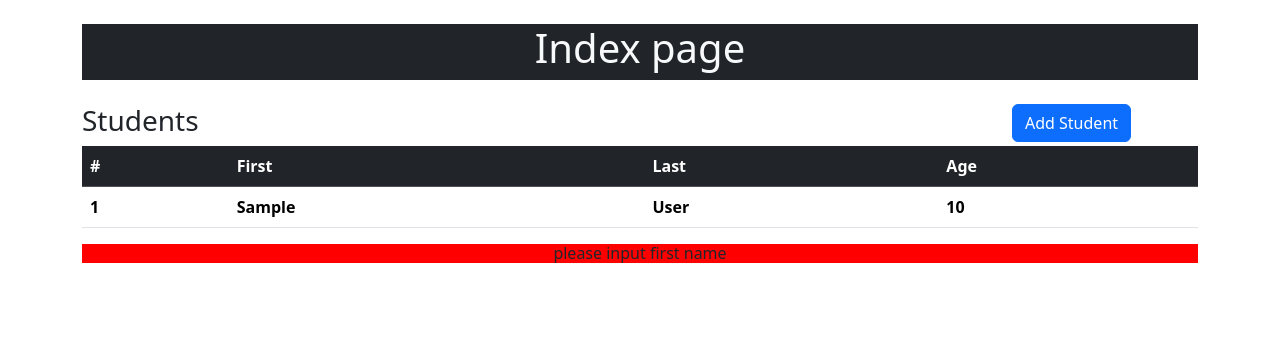
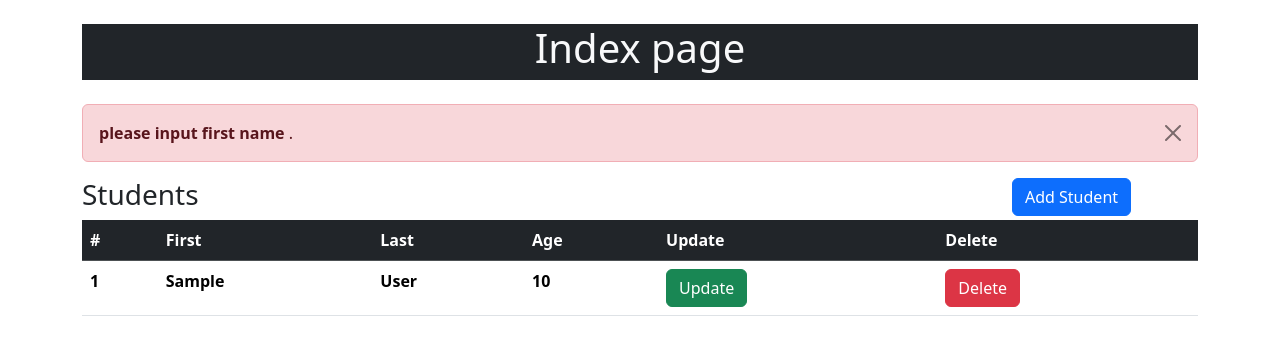
Before and after one commit to GabroTestAccount/Simpke-PHP_CRUD, a PHP site: the page made by index.php in a window 1280 px wide. Shown: the top 355 px of the page. Run offline with PHP 8.4, Linux system fonts and the light colour scheme; tables that the repository leaves empty or names only in its code hold one stand-in row (values such as "Sample post"); lists and menus that the app fills with data are empty; some libraries are stand-ins or nearby versions.

Commit message:
Update - Delete

```diff
--- a/add-students.php
+++ b/CRUD/add-students.php
@@ -1,6 +1,6 @@
 <?php
 
-include('connect.php');
+include('../connect.php');
 
 if (isset($_POST['add-Student'])) {
     $first_name = $_POST['first_name'];
@@ -9,7 +9,7 @@ if (isset($_POST['add-Student'])) {
 }
 
 if (empty($first_name)) {
-    header('location:index.php?failed_msg=please input first name');
+    header('location:../index.php?failed_msg=please input first name');
 } else {
 
     $query = "INSERT INTO students (first_name,last_name,age)
@@ -19,6 +19,6 @@ if (empty($first_name)) {
     if(!$result){
         die('The query is failed'.mysqli_error($conn));
     }else{
-        header('location:index.php?success_msg=your data has been added successfully');
+        header('location:../index.php?success_msg=your data has been added successfully');
     }
 }
--- a/css/style.css
+++ b/css/style.css
@@ -1,5 +1,5 @@
 h6{
     text-align: center;
-    background-color: red;
+    color: red;
 
 }
--- a/index.php
+++ b/index.php
@@ -1,6 +1,6 @@
 <?php
 include_once('connect.php');
-include('layout/header.php');
+include_once('layout/header.php');
 ?>
 <br>
 <div class="container text-light text-center bg-dark">
@@ -11,6 +11,33 @@ include('layout/header.php');
     </div>
 </div>
 <br>
+<!-- Failed Message -->
+<?php
+if (isset($_GET['failed_msg'])) {
+?>
+    <div class="alert alert-danger alert-dismissible fade show" role="alert">
+        <strong> <?php echo $_GET["failed_msg"]; ?> </strong> .
+        <button type="button" class="btn-close" data-dismiss="alert" aria-label="Close"></button>
+    </div>
+<?php } ?>
+<!-- Success Message -->
+<?php
+if (isset($_GET['success_msg'])) {
+?>
+    <div class="alert alert-success alert-dismissible fade show" role="alert">
+        <strong> <?php echo $_GET["success_msg"]; ?> </strong> .
+        <button type="button" class="btn-close" data-dismiss="alert" aria-label="Close"></button>
+    </div>
+<?php } ?>
+<!-- Delete Message -->
+<?php
+if (isset($_GET['delete_msg'])) {
+?>
+    <div class="alert alert-danger alert-dismissible fade show" role="alert">
+        <strong> <?php echo $_GET["delete_msg"]; ?> </strong> .
+        <button type="button" class="btn-close" data-dismiss="alert" aria-label="Close"></button>
+    </div>
+<?php } ?>
 <table class="table">
     <thead class="table-dark">
         <row class="d-flex justify-content-between">
@@ -29,6 +56,8 @@ include('layout/header.php');
                 <th scope="col">First</th>
                 <th scope="col">Last</th>
                 <th scope="col">Age</th>
+                <th scope="col">Update</th>
+                <th scope="col">Delete</th>
             </tr>
     </thead>
     <tbody>
@@ -47,7 +76,36 @@ include('layout/header.php');
                     <th scope="col"><?php echo $row['first_name']; ?></th>
                     <th scope="col"><?php echo $row['last_name']; ?></th>
                     <th scope="col"><?php echo $row['age']; ?></th>
+                    <th scope="col"><a href="CRUD/update_student.php?id=<?php echo $row['id']; ?>" name="update_student" class="btn btn-success">
+                            Update</a></th>
+                    <th scope="col">
+                        <button type="button" class="btn btn-danger" data-toggle="modal" data-target="#delete_Student<?php echo $row['id']; ?>">
+                            Delete
+                        </button>
+                    </th>
+
                 </tr>
+                <!-- modal Delete-Student -->
+                <form action="CRUD/delete_student.php?id=<?php echo $row['id']; ?>" method="POST">
+                    <div class="modal fade" id="delete_Student<?php echo $row['id']; ?>" role="dialog" tabindex="-1">
+                        <div class="modal-dialog" role="document">
+                            <div class="modal-content">
+                                <div class="modal-header">
+                                    <h5 class="modal-title">Modal title</h5>
+                                    <button type="button" class="btn-close" data-dismiss="modal" aria-label="Close"></button>
+                                </div>
+                                <div class="modal-body">
+                                    <p>Do you want to delete the student<u>
+                                            <?php echo $row['first_name'] . " " . $row['last_name']; ?></u>?</p>
+                                </div>
+                                <div class="modal-footer">
+                                    <button type="button" class="btn btn-secondary" data-dismiss="modal">Close</button>
+                                    <input type="submit" name="delete_Student" class="btn btn-danger" value="Delete">
+                                </div>
+                            </div>
+                        </div>
+                    </div>
+                </form>
         <?php
             }
         }
@@ -55,15 +113,14 @@ include('layout/header.php');
     </tbody>
 </table>
 
-<!-- Modal -->
-<form action="add-students.php" method="POST">
-    <div class="modal fade" id="addStudent" tabindex="-1" role="dialog" aria-labelledby="exampleModalLongTitle" aria-hidden="true">
+<!-- Modal Add-student -->
+<form action="CRUD/add-students.php" method="POST">
+    <div class="modal fade" id="addStudent" tabindex="-1" role="dialog" aria-labelledby="exam" aria-hidden="true">
         <div class="modal-dialog" role="document">
             <div class="modal-content">
                 <div class="modal-header">
-                    <h5 class="modal-title" id="exampleModalLongTitle">Modal title</h5>
-                    <button type="button" class="close" data-dismiss="modal" aria-label="Close">
-                        <span aria-hidden="true">&times;</span>
+                    <h5 class="modal-title" id="exam">Modal title</h5>
+                    <button type="button" class="btn-close" data-dismiss="modal" aria-label="Close">
                     </button>
                 </div>
                 <div class="modal-body form-control">
@@ -87,13 +144,7 @@ include('layout/header.php');
             </div>
         </div>
     </div>
-    <?php
-    if (isset($_GET['failed_msg']))
-        echo '<h6>'.$_GET['failed_msg'].'</h6>';
-
-    if(isset($_GET['success_msg']))
-        echo '<h6>'.$_GET['success_msg'].'</h6>';
-    ?>
 </form>
 
+
 <?php include_once('layout/footer.php'); ?>
--- a/layout/header.php
+++ b/layout/header.php
@@ -5,7 +5,7 @@
     <title></title>
     <meta charset="UTF-8">
     <meta name="viewport" content="width=device-width, initial-scale=1">
-    <link href="css/style.css" rel="stylesheet">
+    <link href="css\style.css" rel="stylesheet">
     <link href="https://cdn.jsdelivr.net/npm/bootstrap@5.3.0-alpha2/dist/css/bootstrap.min.css" rel="stylesheet" integrity="sha384-aFq/bzH65dt+w6FI2ooMVUpc+21e0SRygnTpmBvdBgSdnuTN7QbdgL+OapgHtvPp" crossorigin="anonymous">
 
 </head>
```
Also changed, not shown: CRUD/delete_student.php (added, +19 -0 lines), CRUD/update_student.php (added, +79 -0 lines).
